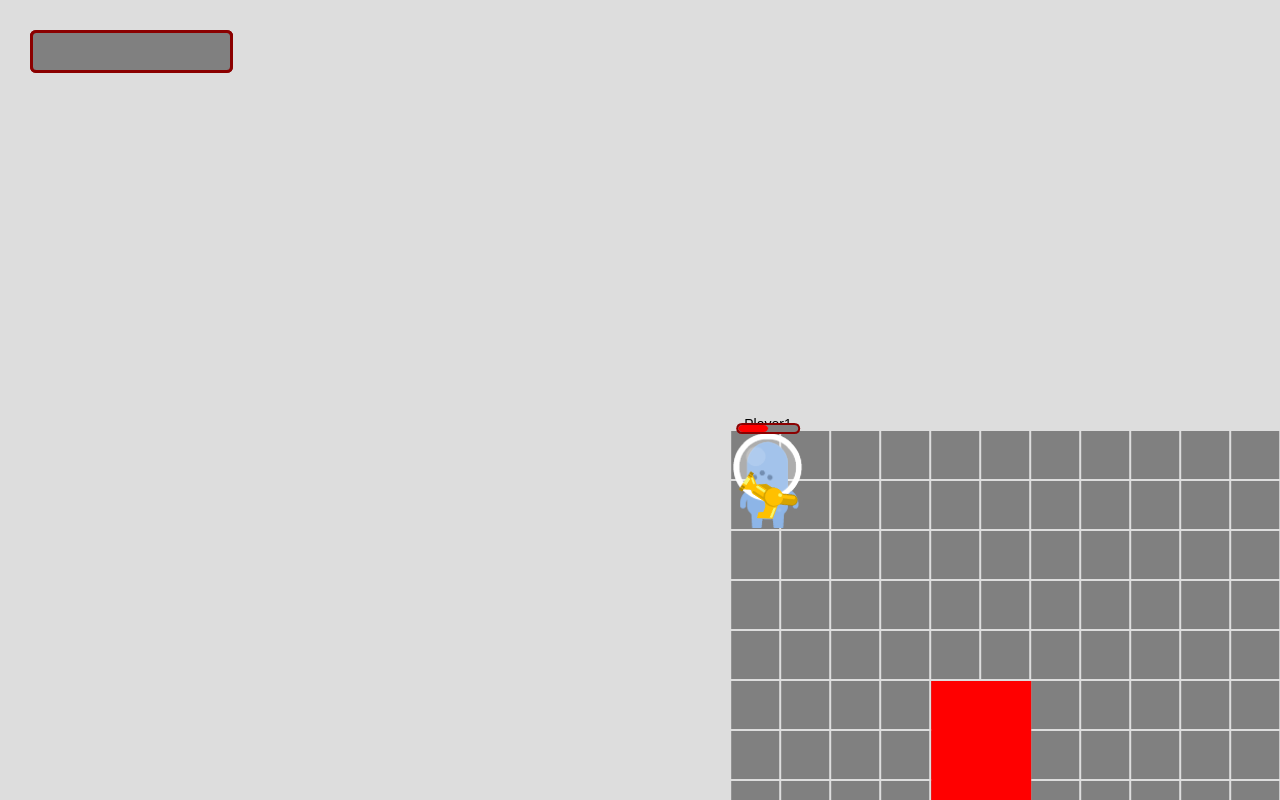
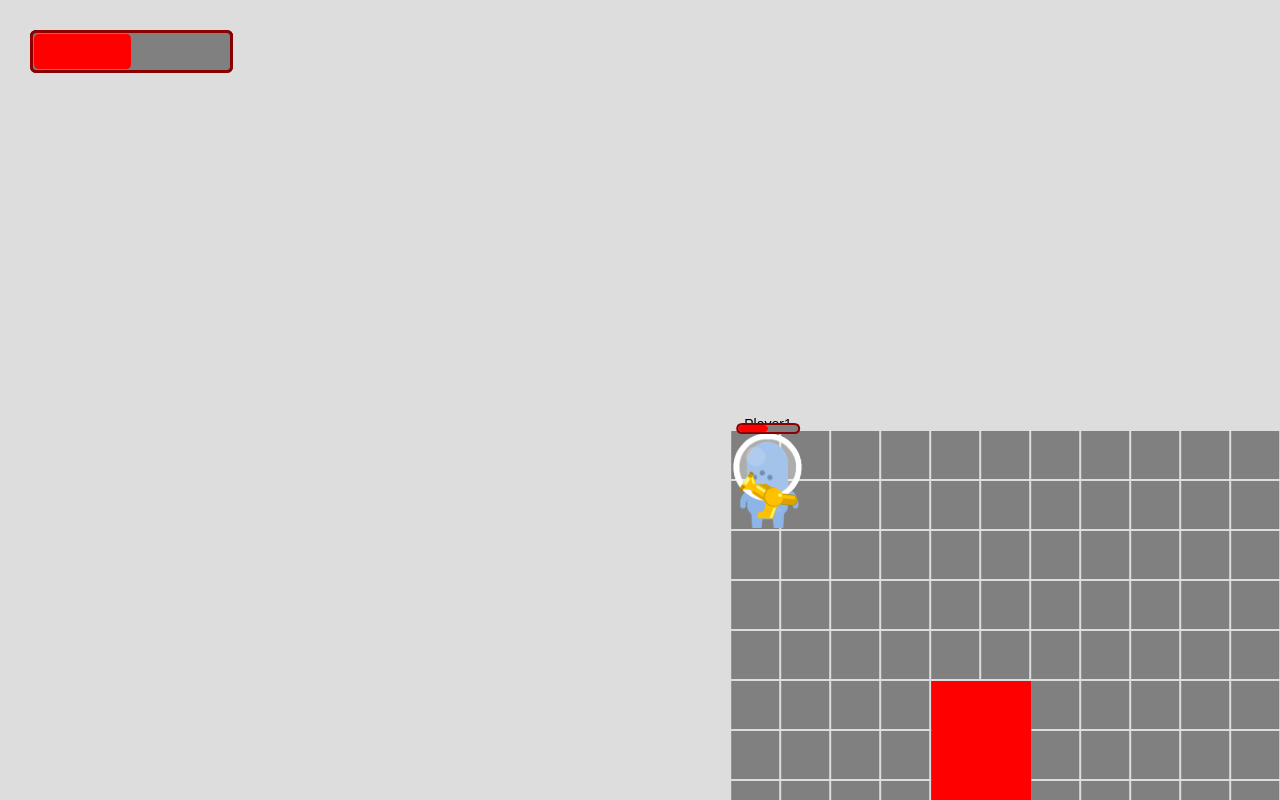
Before and after one commit to frontend-park-mail-ru/2017_1_RWS, a website: page front/game/index.html in a window 1280 px wide. Drawn offline with Linux system fonts and the light colour scheme.

Commit message:
game update

```diff
--- a/front/game/gui.js
+++ b/front/game/gui.js
@@ -10,14 +10,12 @@ var back = game.newRoundRectObject({
 });
 
 var hpBar = game.newRoundRectObject({
-	x: obj.health * 9.4,
+	x: 10,
 	y: 10,
-	w: 100,
-	h:30,
+	w: obj.health * 19.4,
+	h: 35,
 	radius: 5,
-	fillColor: "gray",
-	strokeColor: "darkred",
-	strokeWidth: 2
+	fillColor: "red"
 });
 
 var drawHP = function(obj){
@@ -42,4 +40,8 @@ var drawHP = function(obj){
 
 	back.setPositionS(point(30,30));
 	back.draw();
+
+	hpBar.w = obj.health * 19.4;
+	hpBar.setPositionS(point(34,34));
+	hpBar.draw();
 }
--- a/front/game/index.html
+++ b/front/game/index.html
@@ -6,8 +6,6 @@
 
 <body>
 
-	<script type="text/javascript" src="/modules/http.js"></script>
-	<script type="text/javascript" src="/services/siteService.js"></script>
 	<script type="text/javascript" src="point.js"></script>
 	<script type="text/javascript" src="start.js"></script>
 	<script type="text/javascript" src="obj.js"></script>
@@ -18,7 +16,6 @@
 	<script type="text/javascript" src="specials.js"></script>
 	<script type="text/javascript" src="main.js"></script>
 
-
 </body>
 
 </html>
```
